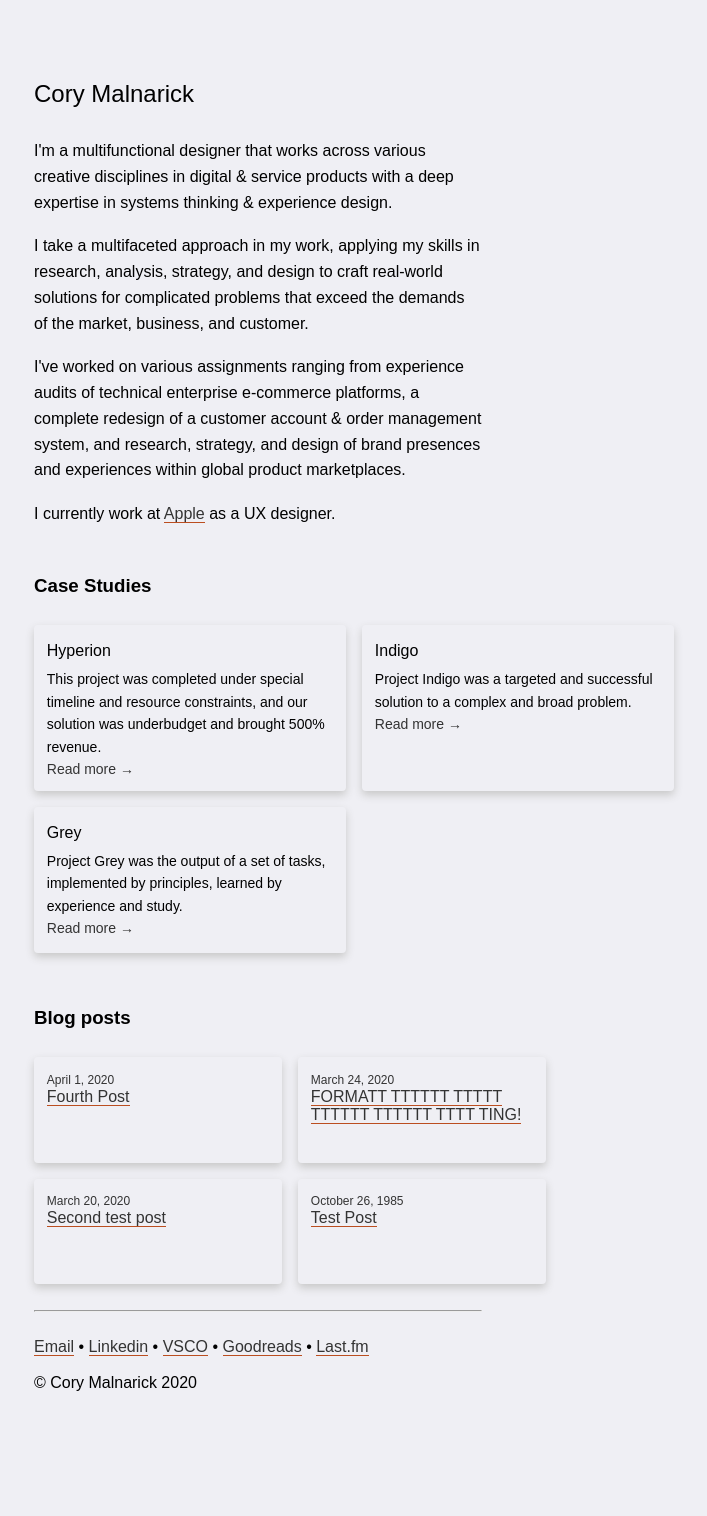
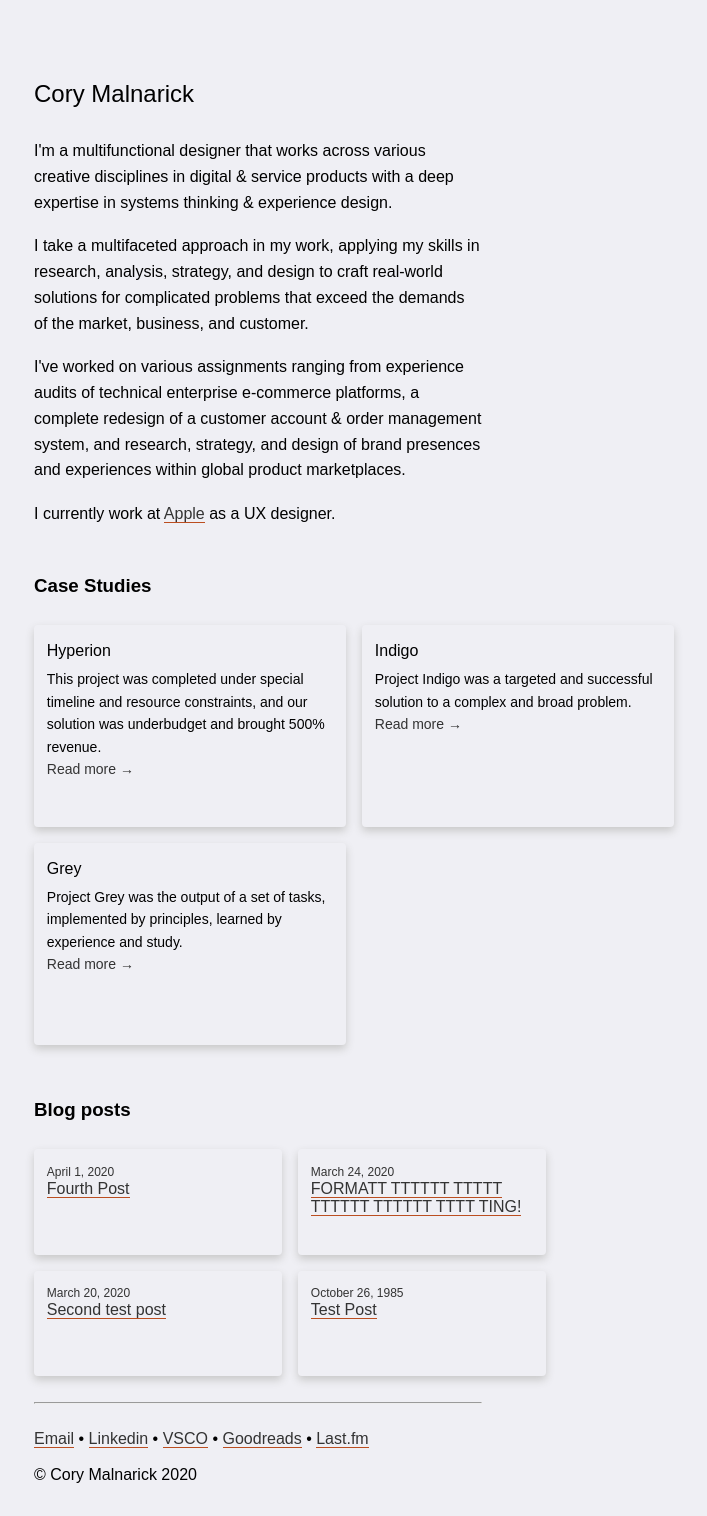
Before and after one commit to foundmonster/foundmonster.github.io, a Jekyll site: the page built from index.html, in a window 1280 px wide. Shown: the whole page, without its empty margins (30-737 px from the left). Built offline with Jekyll 4.4.1, drawn with Linux system fonts in a browser that asks for light colours; some web fonts are replaced; before the commit the page ends 1424 px from its top, so only the background shows below that.

Commit message:
change project grid card min height to 176px

```diff
--- a/_sass/main.scss
+++ b/_sass/main.scss
@@ -49,7 +49,7 @@ main {
 .projectgrid div {
     border-radius: 4px;
     padding: 0.8rem;
-    min-height: 120px;
+    min-height: 176px;
     box-shadow: 0px 4px 8px rgb(200, 200, 200);
     transition-property: box-shadow, transform;
     transition-duration: .2s, .2s;
```
